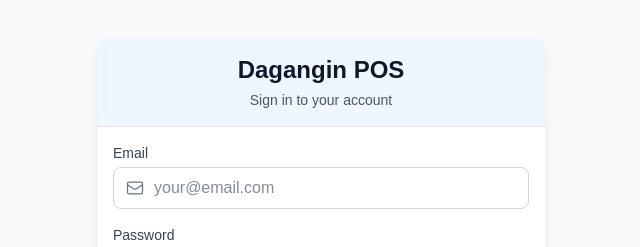
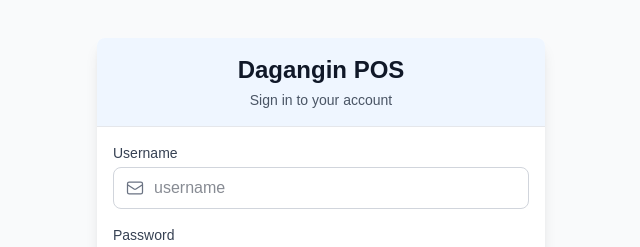
Before and after one commit to PerdanaMain/be-driver-app, a Next.js app: page /login in a window 1280 px wide. Shown: the part 149-396 px from the top of the page, without its empty margins (319-959 px from the left). Built offline with nearby package versions, Linux system fonts and the light colour scheme.

Commit message:
update to change username then email

```diff
--- a/src/app/login/page.tsx
+++ b/src/app/login/page.tsx
@@ -11,11 +11,11 @@ export default function LoginPage() {
   const router = useRouter();
   const [isLoading, setIsLoading] = useState(false);
   const [formData, setFormData] = useState({
-    email: '',
+    username: '',
     password: ''
   });
   const [errors, setErrors] = useState({
-    email: '',
+    username: '',
     password: '',
     general: ''
   });
@@ -39,17 +39,14 @@ export default function LoginPage() {
   const validateForm = () => {
     let isValid = true;
     const newErrors = {
-      email: '',
+      username: '',
       password: '',
       general: ''
     };
 
     // Email validation
-    if (!formData.email) {
-      newErrors.email = 'Email is required';
-      isValid = false;
-    } else if (!/\S+@\S+\.\S+/.test(formData.email)) {
-      newErrors.email = 'Email is invalid';
+    if (!formData.username) {
+      newErrors.username = 'Email is required';
       isValid = false;
     }
 
@@ -78,8 +75,8 @@ export default function LoginPage() {
       // This is a mock authentication - replace with actual API call
       await new Promise(resolve => setTimeout(resolve, 1000));
 
-      // For demo purposes, hardcoded credentials check
-      if (formData.email === 'admin@example.com' && formData.password === 'password') {
+      // For demo purposes, hardcoded credentials check, don't forget to change
+      if (formData.username === 'kasir' && formData.password === 'akukasir') {
         // Simulate successful login
         // In a real app, you would store auth token, user info, etc.
         localStorage.setItem('isLoggedIn', 'true');
@@ -119,13 +116,13 @@ export default function LoginPage() {
 
               <div>
                 <Input
-                  label="Email"
-                  type="email"
-                  name="email"
-                  placeholder="your@email.com"
-                  value={formData.email}
+                  label="Username"
+                  type="text"
+                  name="username"
+                  placeholder="username"
+                  value={formData.username}
                   onChange={handleChange}
-                  error={errors.email}
+                  error={errors.username}
                   fullWidth
                   leftIcon={
                     <svg xmlns="http://www.w3.org/2000/svg" className="h-5 w-5" fill="none" viewBox="0 0 24 24" stroke="currentColor">
```
